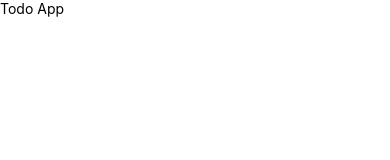
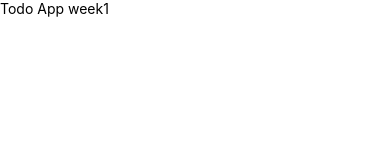
Before and after one commit to CanAu21/TodoApp-Native, a React Native app: screen / in a window 390 px wide. Shown: the top 160 px of the page. Built offline with nearby package versions, Linux system fonts and the light colour scheme.

Commit message:
first commit

```diff
--- a/App.jsx
+++ b/App.jsx
@@ -14,26 +14,17 @@ import {
   View,
 } from 'react-native';
 
-
-
-
-
-
 function App() {
-
-
   return (
     <SafeAreaView>
       <View>
-        <Text>Todo App</Text>
+        <Text>Todo App week1</Text>
       </View>
-
     </SafeAreaView>
   );
 }
 
 const styles = StyleSheet.create({
-
 });
 
 export default App;
```
